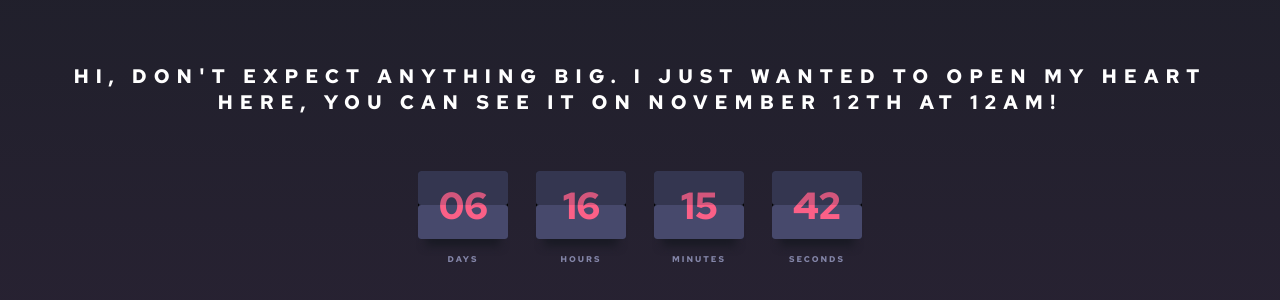
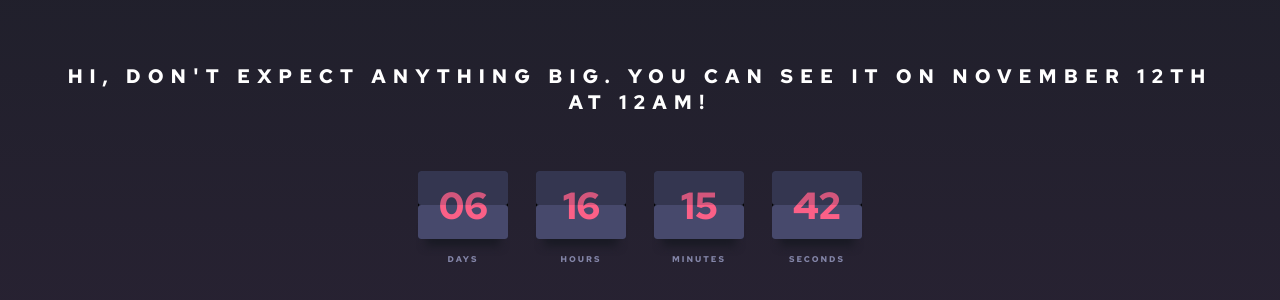
Before and after one commit to TheCyb3rMafia/HereItEnds, a plain HTML site: page index.html in a window 1280 px wide. Shown: the part 116-416 px from the top of the page. Drawn offline with Linux system fonts and the light colour scheme.

Commit message:
Update index.html

```diff
--- a/index.html
+++ b/index.html
@@ -14,7 +14,7 @@
 <body>
   <div class="container">
     <div class="heading">
-      <h1>Hi, Don't Expect Anything Big. I Just Wanted To Open My Heart Here, You Can See It On November 12th At 12AM!</h1>
+      <h1>Hi, Don't Expect Anything Big. You Can See It On November 12th At 12AM!</h1>
     </div>
     <div class="counter-div">
       <div class="box">
```
